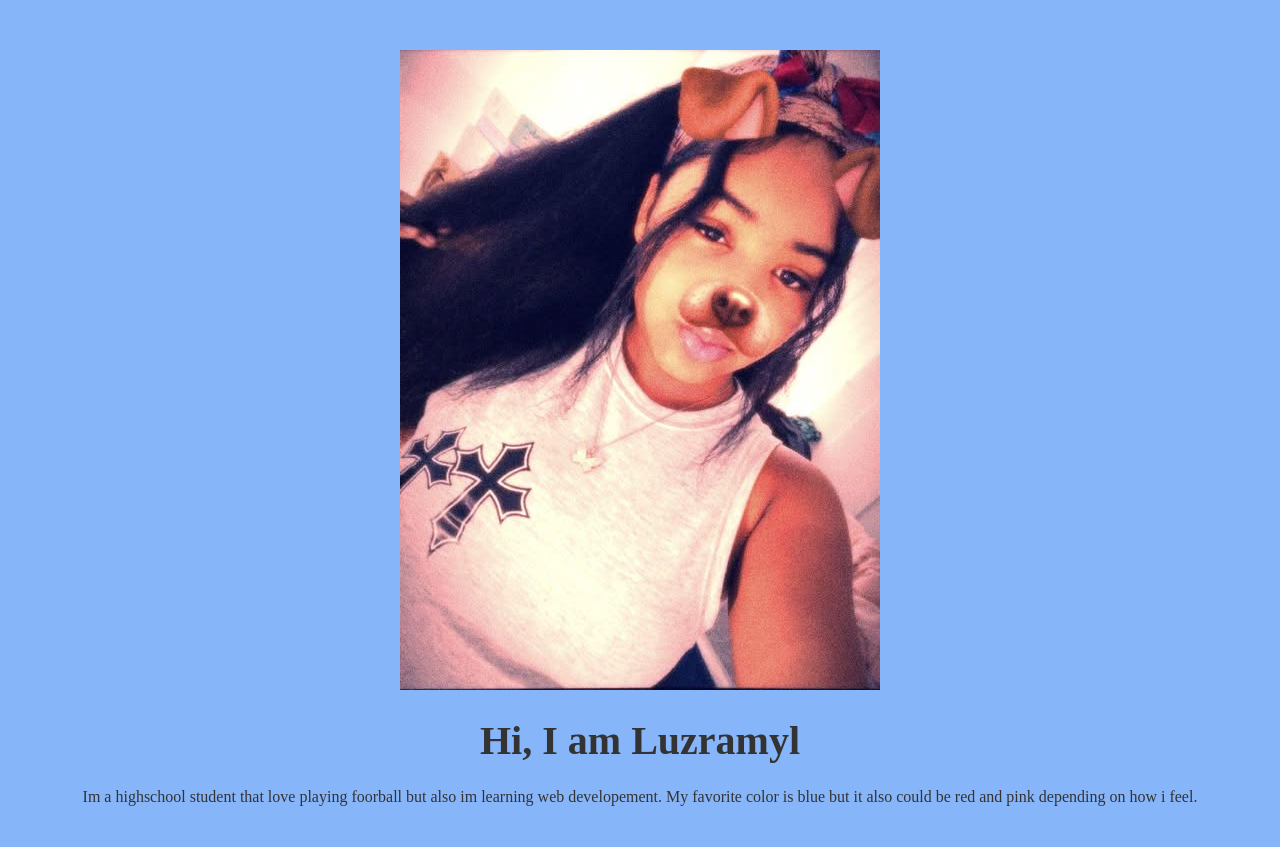
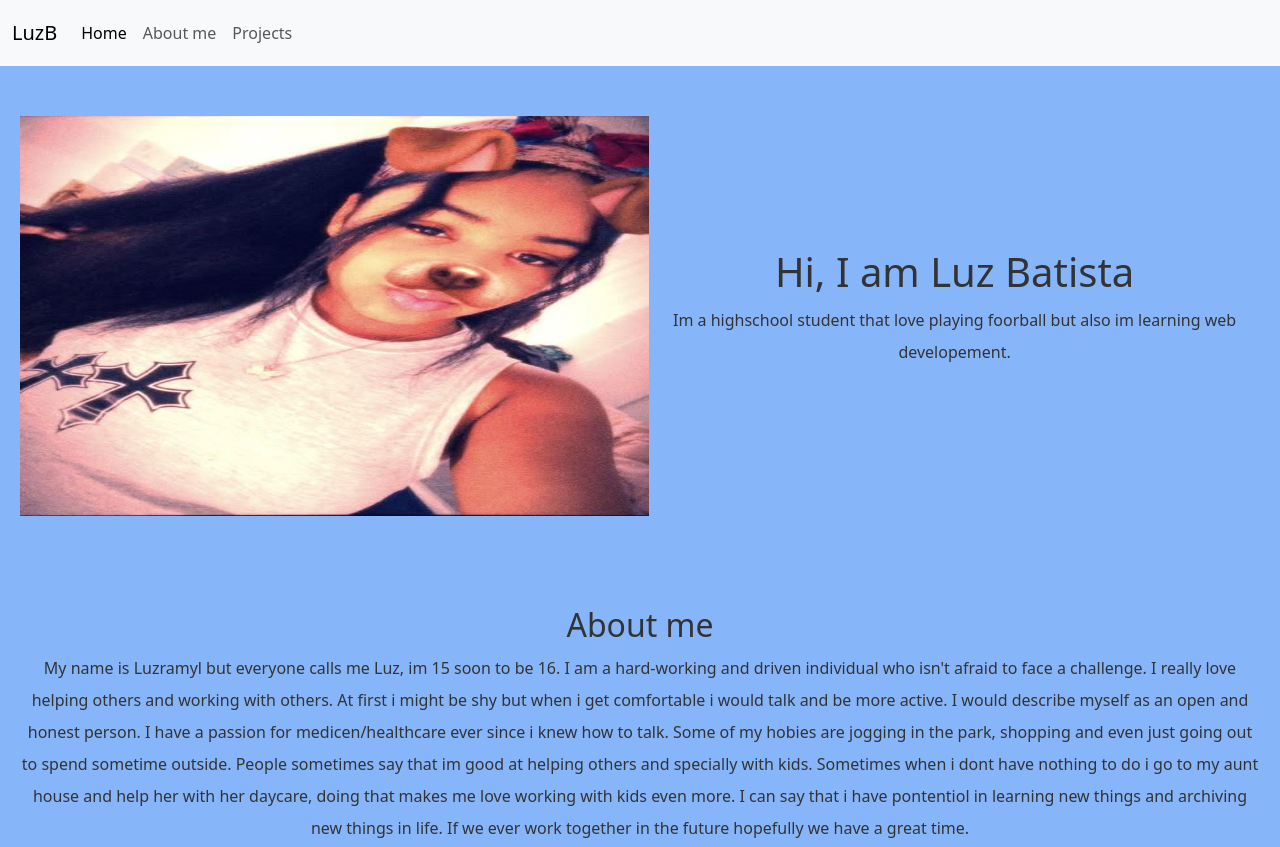
Before and after one commit to luzb21/SYEP-Bathgate-Luz-Batista, a plain HTML site: page index.html in a window 1280 px wide. Shown: the top 847 px of the page. Drawn offline with nearby package versions, Linux system fonts and the light colour scheme.

Commit message:
Advanced CSS and Bootstraps

```diff
--- a/index.html
+++ b/index.html
@@ -5,22 +5,44 @@
 <meta charset="UTF-8">
 <meta name="viewport" content="width=device-width, initial-scale=1.0">
     <title> Luz Porfolio </title>
+
+     <link href="https://cdn.jsdelivr.net/npm/bootstrap@5.3.7/dist/css/bootstrap.min.css" rel="stylesheet" integrity="sha384-LN+7fdVzj6u52u30Kp6M/trliBMCMKTyK833zpbD+pXdCLuTusPj697FH4R/5mcr" crossorigin="anonymous">
     <link href="style.css" rel="stylesheet">
-</head>
+    </head>
+
+
+    <nav class="navbar navbar-expand-lg bg-body-tertiary">
+  <div class="container-fluid">
+    <a class="navbar-brand" href="#">LuzB</a>
+    <button class="navbar-toggler" type="button" data-bs-toggle="collapse" data-bs-target="#navbarNavAltMarkup" aria-controls="navbarNavAltMarkup" aria-expanded="false" aria-label="Toggle navigation">
+      <span class="navbar-toggler-icon"></span>
+    </button>
+    <div class="collapse navbar-collapse" id="navbarNavAltMarkup">
+      <div class="navbar-nav">
+        <a class="nav-link active" aria-current="page" href="index.html">Home</a>
+        <a class="nav-link" href="#about">About me</a>
+        <a class="nav-link" href="#projects">Projects</a>
+
+      </div>
+    </div>
+  </div>
+</nav>
+
 
 <!-- This is where most of my code will live -->
 <body>
 
-<section id="home" class="hero">
-   <img src="images/photo.jpg"  alt="Luzramyl's profile picture" >
-    <h1>Hi, I am <span class="accent"> Luzramyl </span></h1>
+<section id="home" class="hero container-fluid d-flex flex-lg-row flex-column align-items-center justify-content-center" >
+   <img src="images/photo.jpg"  alt="Luzramyl's profile picture" width="700px" height="400px">
+   <div class="hero-text">
 
-    <p> Im a highschool student that love playing foorball but also im learning web developement. My favorite color is blue but it also could be red and pink depending on how i feel.</p>
+    <h1>Hi, I am <span class="accent"> Luz Batista </span></h1>
+      <p> Im a highschool student that love playing foorball but also im learning web developement. </p>
 </section>
 
 <section id="about" class="section">
 <h2> About me </h2>
-<p> My name is Luzramyl but everyone calls me Luz, im 15 soon to be 16. : I am a hard-working and driven individual who isn't afraid to face a challenge. I really love helping others and working with others. At first i might be shy but when i get comfortable i would talk and be more active.
+<p> My name is Luzramyl but everyone calls me Luz, im 15 soon to be 16. I am a hard-working and driven individual who isn't afraid to face a challenge. I really love helping others and working with others. At first i might be shy but when i get comfortable i would talk and be more active.
      I would describe myself as an open and honest person. I have a passion for medicen/healthcare ever since i knew how to talk.
     Some of my hobies are jogging in the park, shopping and even just going out to spend sometime outside. People sometimes say that im good at helping others and specially with kids.
      Sometimes when i dont have nothing to do i go to my aunt house and help her with her daycare, doing that makes me love working with kids even more. I can say that i have pontentiol in learning new things and archiving new things in life.
@@ -50,6 +72,9 @@
     <p> I have worked on several projects, including this portfolio website. </p>
        <p> I am always looking to improve my skills and take on new challenges.</p>
        <p> Syep Change Food For Good employee</p>
+       </section>
+
+       <script src="https://cdn.jsdelivr.net/npm/bootstrap@5.3.7/dist/js/bootstrap.bundle.min.js" integrity="sha384-ndDqU0Gzau9qJ1lfW4pNLlhNTkCfHzAVBReH9diLvGRem5+R9g2FzA8ZGN954O5Q" crossorigin="anonymous"></script>
 
 </body>
 <!-- This is the footer of the page -->
--- a/style.css
+++ b/style.css
@@ -34,8 +34,22 @@ body{
     border-radius: 100px;
 }
 
-.grid div img{
-    width: 100%;
-    height: auto;
-    border-radius: 100px;
+@media (max-width: 768px) {
+    .hero h1{ font-size: 40px;}
 }
+
+@media (max-width: 768px) {
+    body{background-color: rgb(233, 93, 216);}
+}
+
+.hero-text {
+   display: flex;
+   flex-direction: column;
+   align-items: center;
+   justify-content: center;
+   height: 100%;
+}
+
+.hero img {
+border-radius: 0%;
+}
```
